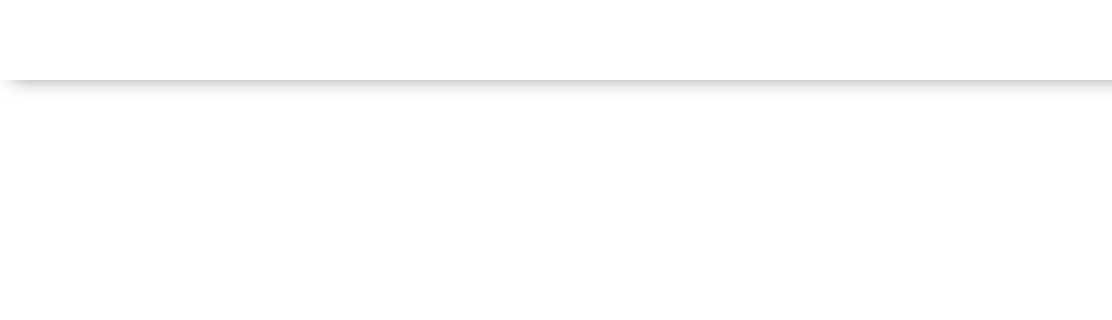
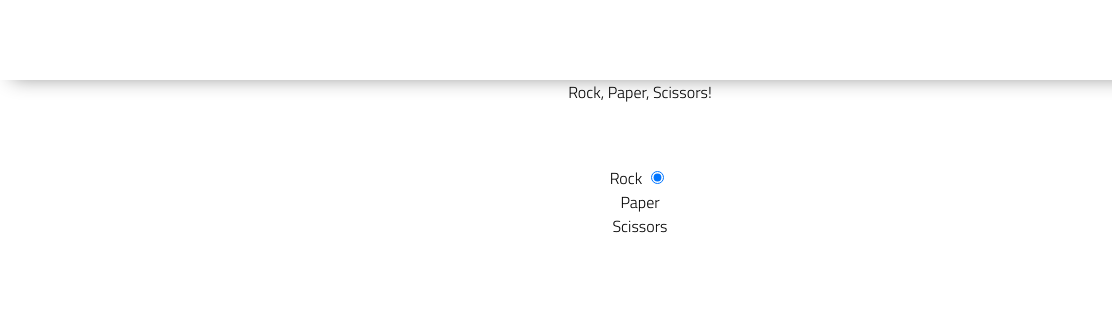
Before and after one commit to ryanleviathan/lab-03-rock-paper-scissors, a plain HTML site: page index.html in a window 1280 px wide. Shown: the top 320 px of the page, 0-1112 px from the left. Drawn offline with Linux system fonts and the light colour scheme.

Commit message:
added gif files

```diff
--- a/index.html
+++ b/index.html
@@ -19,9 +19,22 @@
         </div>
     </header>
     <main>
-        <section class="main-section">
-
-        </section>
+        <h1>
+            Rock, Paper, Scissors!
+        </h1>
+            <section class="rock-paper-scissors">
+                <label>
+                    Rock
+                    <input name="choice" value="rock" type="radio" checked />
+                    <img src="" alt="">
+                </label>
+                <label>
+                    Paper
+                </label>
+                <label>
+                    Scissors
+                </label>
+            </section>
     </main>
     <footer>
         <div class="copy gutter-right">&copy; 2020 Alchemy Code Lab</div>
```
Also changed, not shown: assets/lp1.gif (added), assets/lr1.gif (added), assets/ls1.gif (added), assets/rp1.gif (added), assets/rr1.gif (added), assets/rs1.gif (added), 1 other file.
